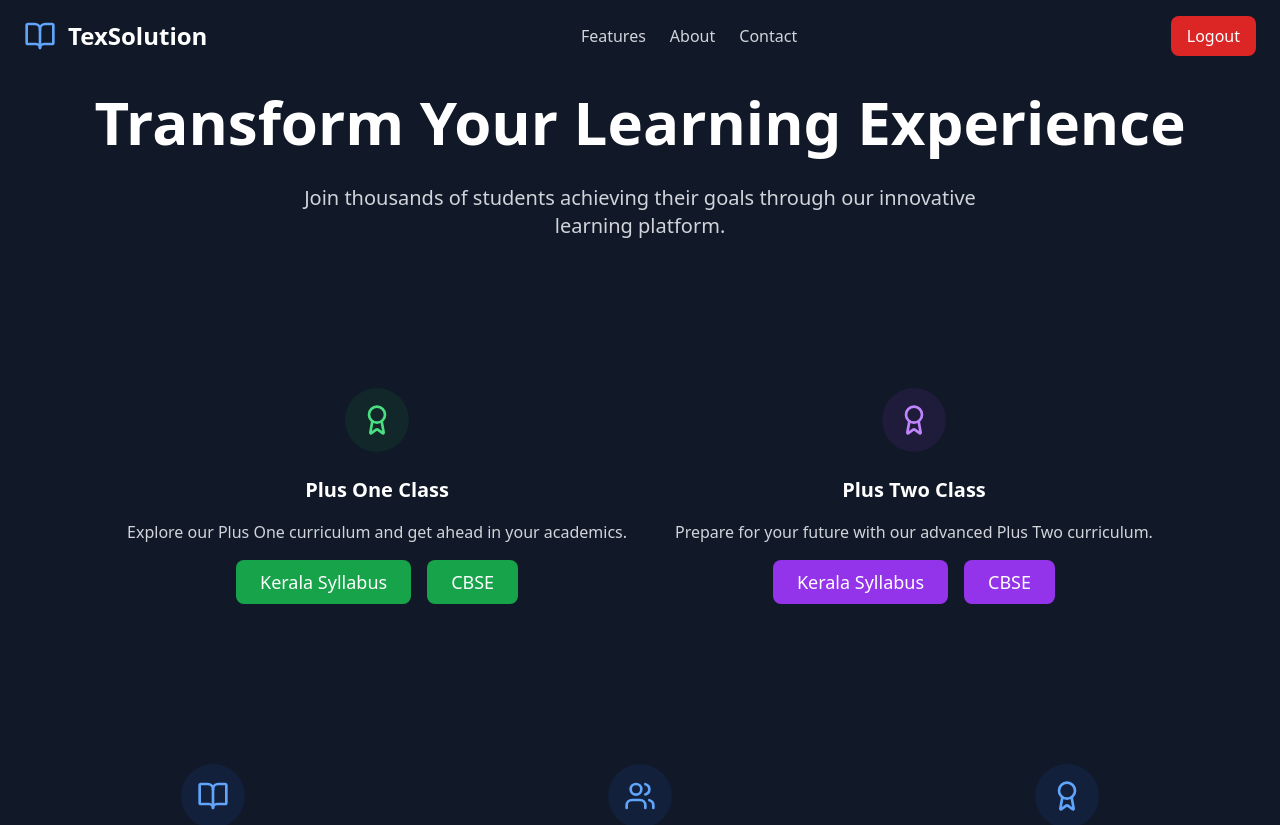
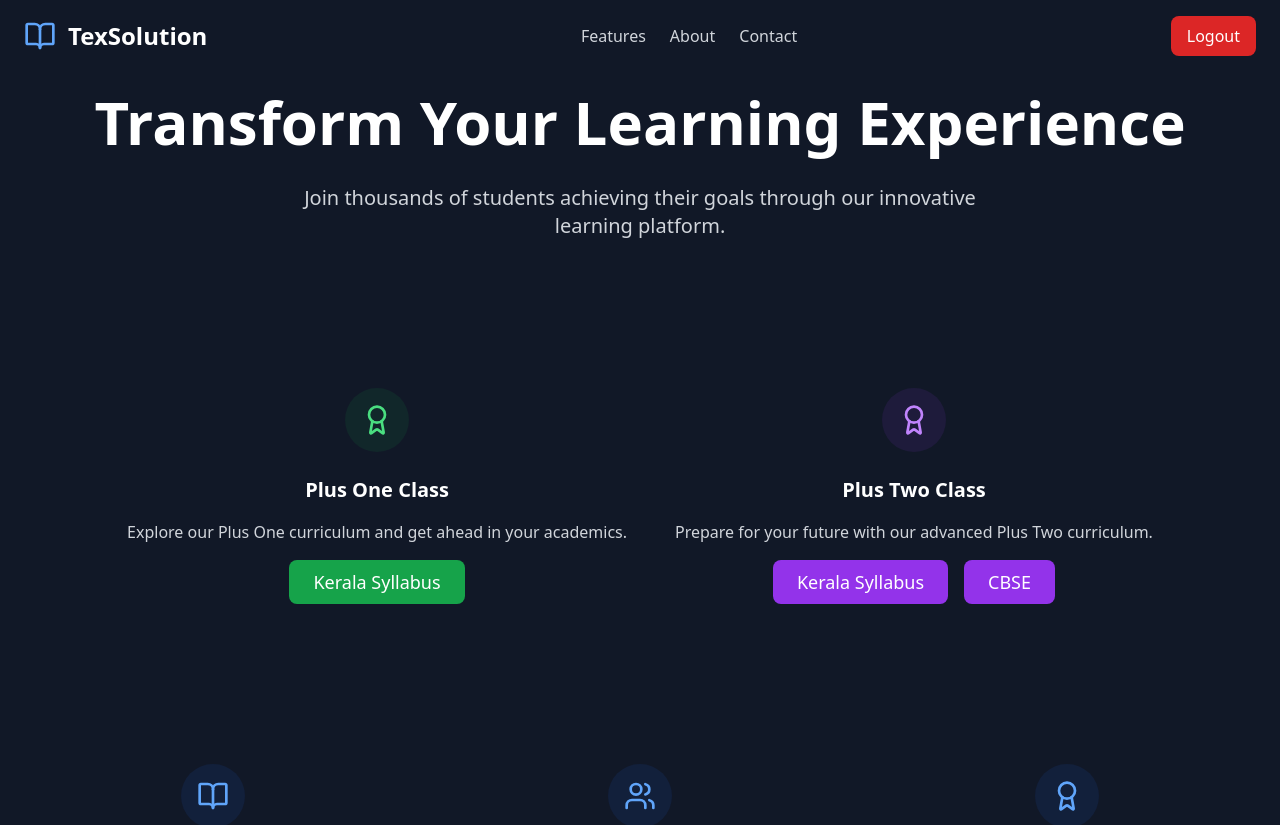
Before and after one commit to TeXSolution/keralamath, a React (Vite) app in the folder Frontend/client-app/: page / in a window 1280 px wide. Shown: the top 825 px of the page. Built offline with nearby package versions, Linux system fonts and the light colour scheme; sample sign-in values are in the browser's storage.

Commit message:
frontend home page button updated

```diff
--- a/Frontend/client-app/src/pages/Home.jsx
+++ b/Frontend/client-app/src/pages/Home.jsx
@@ -45,12 +45,7 @@ const Landing = () => {
                         >
                             Kerala Syllabus
                         </Link>
-                        <Link
-                            to="/plusone/cbse"
-                            className="px-6 py-2 text-lg font-medium text-white bg-green-600 rounded-lg hover:bg-green-700"
-                        >
-                            CBSE
-                        </Link>
+
                     </div>
                 </div>
 
```
